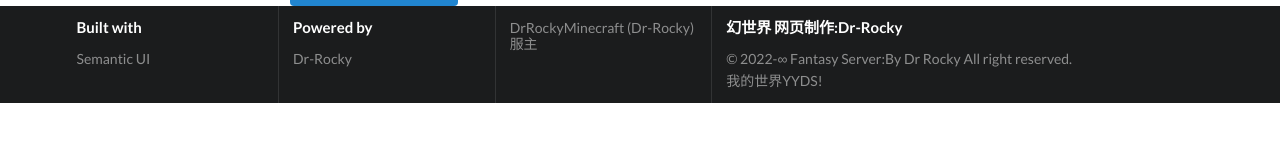
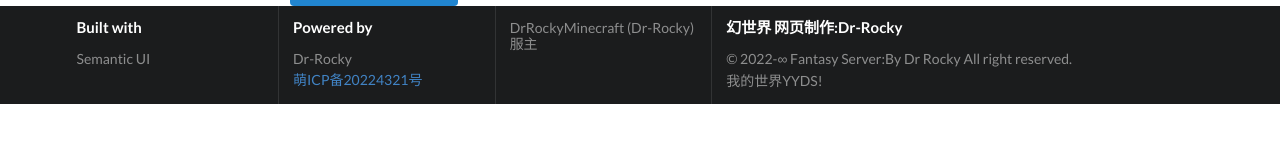
Before and after one commit to huanworldmc/huanworldmc.github.io, a plain HTML site: page index.html in a window 1280 px wide. Shown: the part 187-330 px from the top of the page. Drawn offline with Linux system fonts and the light colour scheme; a web font is replaced by a local one.

Commit message:
Update index.html

```diff
--- a/index.html
+++ b/index.html
@@ -60,6 +60,7 @@
 			                <h4 class="ui inverted header">Powered by</h4>
 			                <div class="ui inverted link list">
 			                    <a class="item" href="https://space.bilibili.com/521323978" target="_blank">Dr-Rocky</a>
+					    <a href="https://icp.gov.moe/?keyword=20224321" target="_blank">萌ICP备20224321号</a>
 			                </div>
 			            </div>
 			            <div class="three wide column">
```
